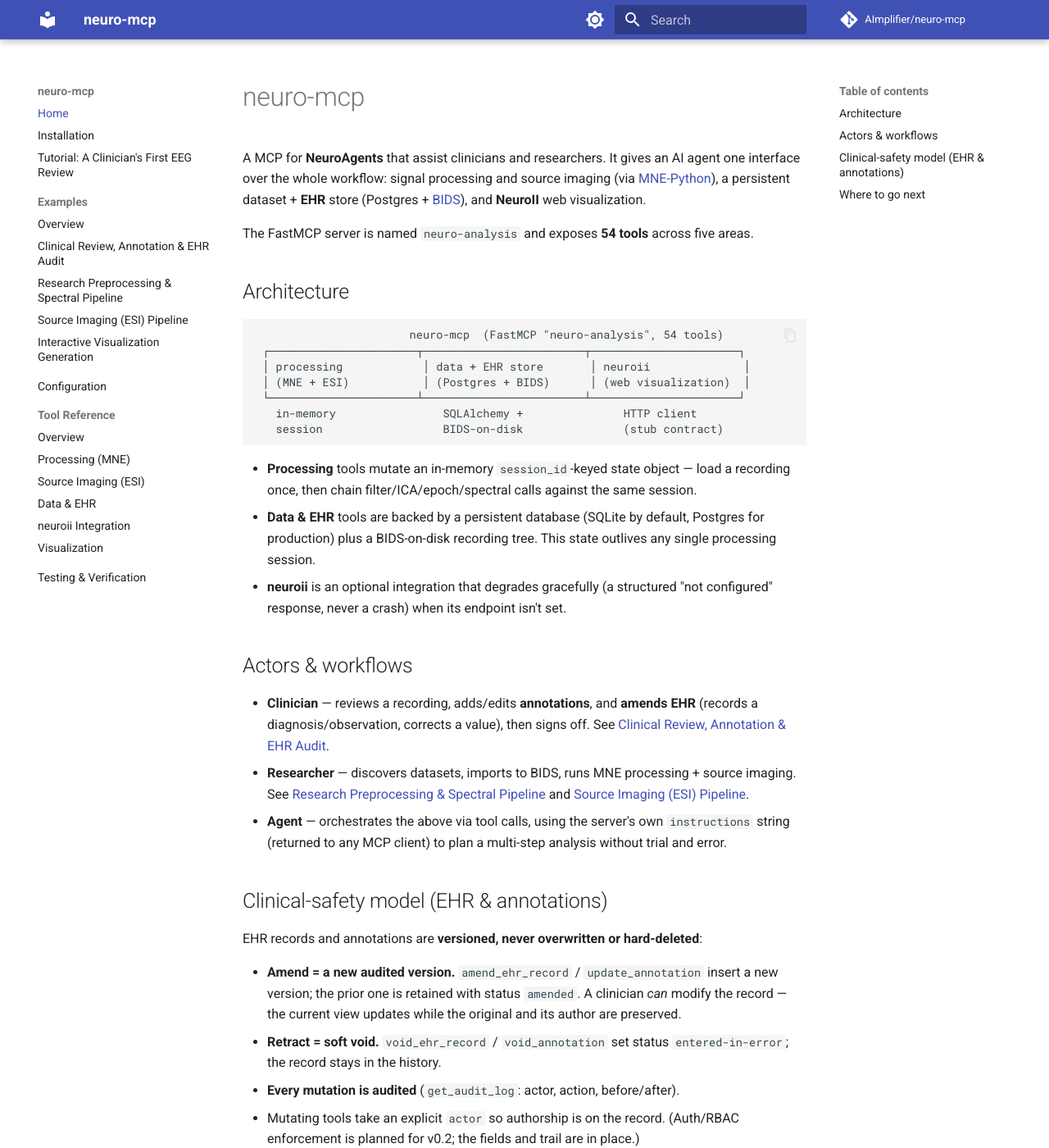
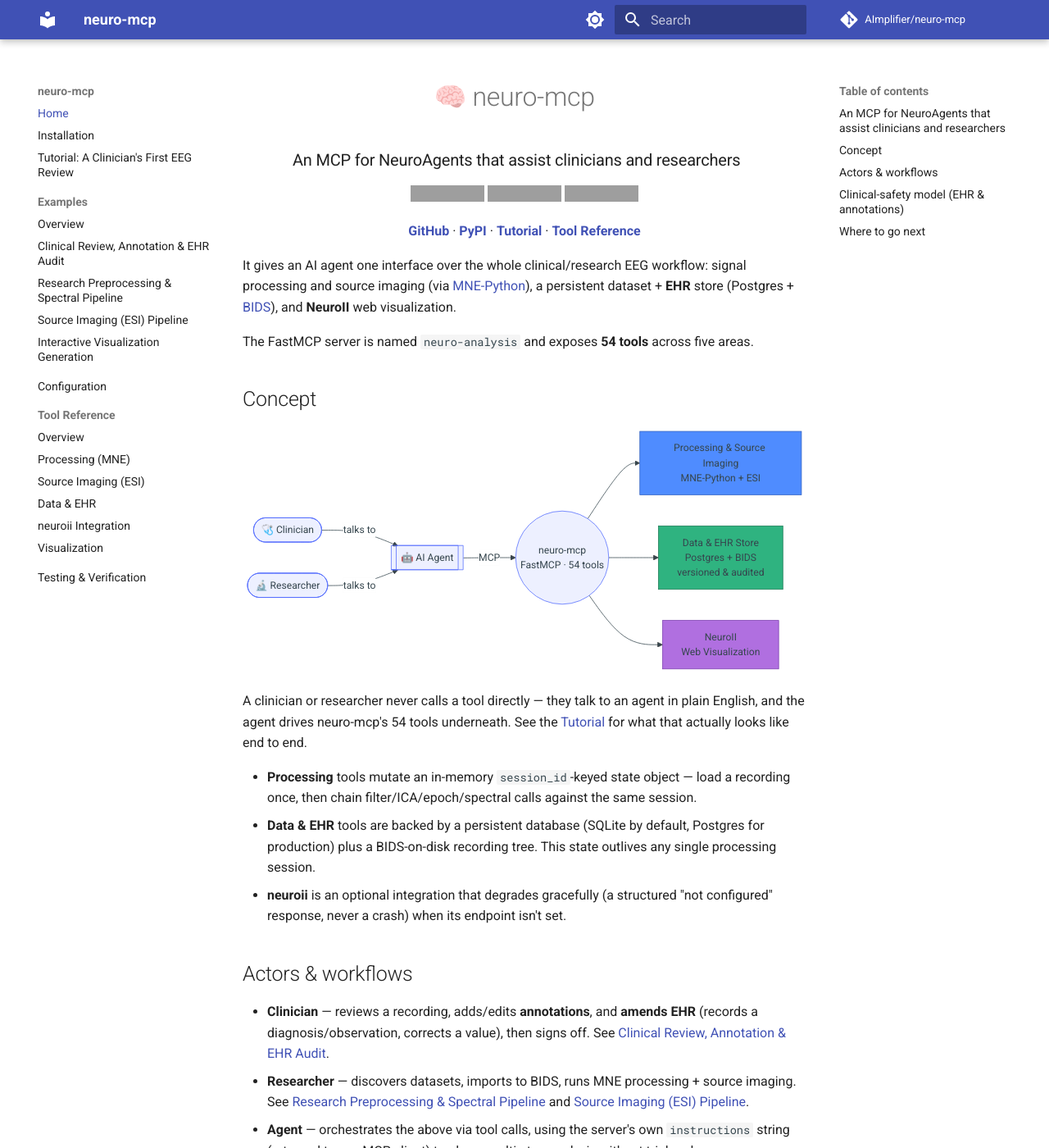
Before and after one commit to AImplifier/neuro-mcp, an MkDocs documentation site: the page built from docs/index.md, in a window 1280 px wide and 1400 px high. Shown: the whole window at 82% size. Built offline with MkDocs 1.6.1 and Material for MkDocs 9.7.7, drawn with Linux system fonts in a browser that asks for light colours; comment, search, counter and statistics services are not loaded; grey boxes are pictures that could not be loaded.

Commit message:
Bring docs home page in line with the README redesign
Adds the centered title block with PyPI/Python/License badges and quick
links, and replaces the stale ASCII architecture diagram with the same
rendered Mermaid concept diagram used in the README. Also fixes mkdocs.yml
to actually enable Material's Mermaid rendering (pymdownx.superfences
custom_fences) — the fence was there but nothing told Material to render
it as a diagram instead of a code block.

````diff
--- a/docs/index.md
+++ b/docs/index.md
@@ -1,25 +1,55 @@
-# neuro-mcp
+<div align="center" markdown="1">
 
-A MCP for **NeuroAgents** that assist clinicians and researchers. It gives an
-AI agent one interface over the whole workflow: signal processing and source
-imaging (via [MNE-Python](https://mne.tools)), a persistent dataset + **EHR**
-store (Postgres + [BIDS](https://bids.neuroimaging.io)), and **NeuroII** web
+# 🧠 neuro-mcp
+
+### An MCP for NeuroAgents that assist clinicians and researchers
+
+[![PyPI](https://img.shields.io/pypi/v/neuro-mcp?color=3775a9&logo=pypi&logoColor=white)](https://pypi.org/project/neuro-mcp/)
+[![Python](https://img.shields.io/pypi/pyversions/neuro-mcp?color=3775a9)](https://pypi.org/project/neuro-mcp/)
+[![License](https://img.shields.io/badge/license-BSD--3--Clause-4f8cff)](https://github.com/AImplifier/neuro-mcp/blob/main/LICENSE)
+
+**[GitHub](https://github.com/AImplifier/neuro-mcp)** · **[PyPI](https://pypi.org/project/neuro-mcp/)** · **[Tutorial](examples/tutorial-first-eeg-review.md)** · **[Tool Reference](tools/index.md)**
+
+</div>
+
+It gives an AI agent one interface over the whole clinical/research EEG
+workflow: signal processing and source imaging (via
+[MNE-Python](https://mne.tools)), a persistent dataset + **EHR** store
+(Postgres + [BIDS](https://bids.neuroimaging.io)), and **NeuroII** web
 visualization.
 
 The FastMCP server is named `neuro-analysis` and exposes **54 tools** across
 five areas.
 
-## Architecture
+## Concept
 
+```mermaid
+flowchart LR
+    Clinician(["🩺 Clinician"])
+    Researcher(["🔬 Researcher"])
+    Agent[["🤖 AI Agent"]]
+    Server(("neuro-mcp<br/>FastMCP · 54 tools"))
+
+    Clinician -- talks to --> Agent
+    Researcher -- talks to --> Agent
+    Agent -- MCP --> Server
+
+    Server --> Processing["Processing &amp; Source Imaging<br/>MNE-Python + ESI"]
+    Server --> Data["Data &amp; EHR Store<br/>Postgres + BIDS<br/>versioned &amp; audited"]
+    Server --> NeuroII["NeuroII<br/>Web Visualization"]
+
+    classDef proc fill:#4f8cff,stroke:#2f5fbf,color:#fff
+    classDef data fill:#2fb380,stroke:#1c7a55,color:#fff
+    classDef viz fill:#b06fe0,stroke:#7c3fae,color:#fff
+    class Processing proc
+    class Data data
+    class NeuroII viz
 ```
-                       neuro-mcp  (FastMCP "neuro-analysis", 54 tools)
- ┌──────────────────────┬────────────────────────┬──────────────────────┐
- │ processing            │ data + EHR store       │ neuroii              │
- │ (MNE + ESI)           │ (Postgres + BIDS)      │ (web visualization)  │
- └──────────────────────┴────────────────────────┴──────────────────────┘
-   in-memory                SQLAlchemy +               HTTP client
-   session                  BIDS-on-disk               (stub contract)
-```
+
+A clinician or researcher never calls a tool directly — they talk to an
+agent in plain English, and the agent drives neuro-mcp's 54 tools underneath.
+See the [Tutorial](examples/tutorial-first-eeg-review.md) for what that
+actually looks like end to end.
 
 - **Processing** tools mutate an in-memory `session_id`-keyed state object —
   load a recording once, then chain filter/ICA/epoch/spectral calls against
--- a/mkdocs.yml
+++ b/mkdocs.yml
@@ -54,6 +54,10 @@
   - fenced_code
   - md_in_html
   - pymdownx.highlight
-  - pymdownx.superfences
+  - pymdownx.superfences:
+      custom_fences:
+        - name: mermaid
+          class: mermaid
+          format: !!python/name:pymdownx.superfences.fence_code_format
   - toc:
       permalink: true
````
